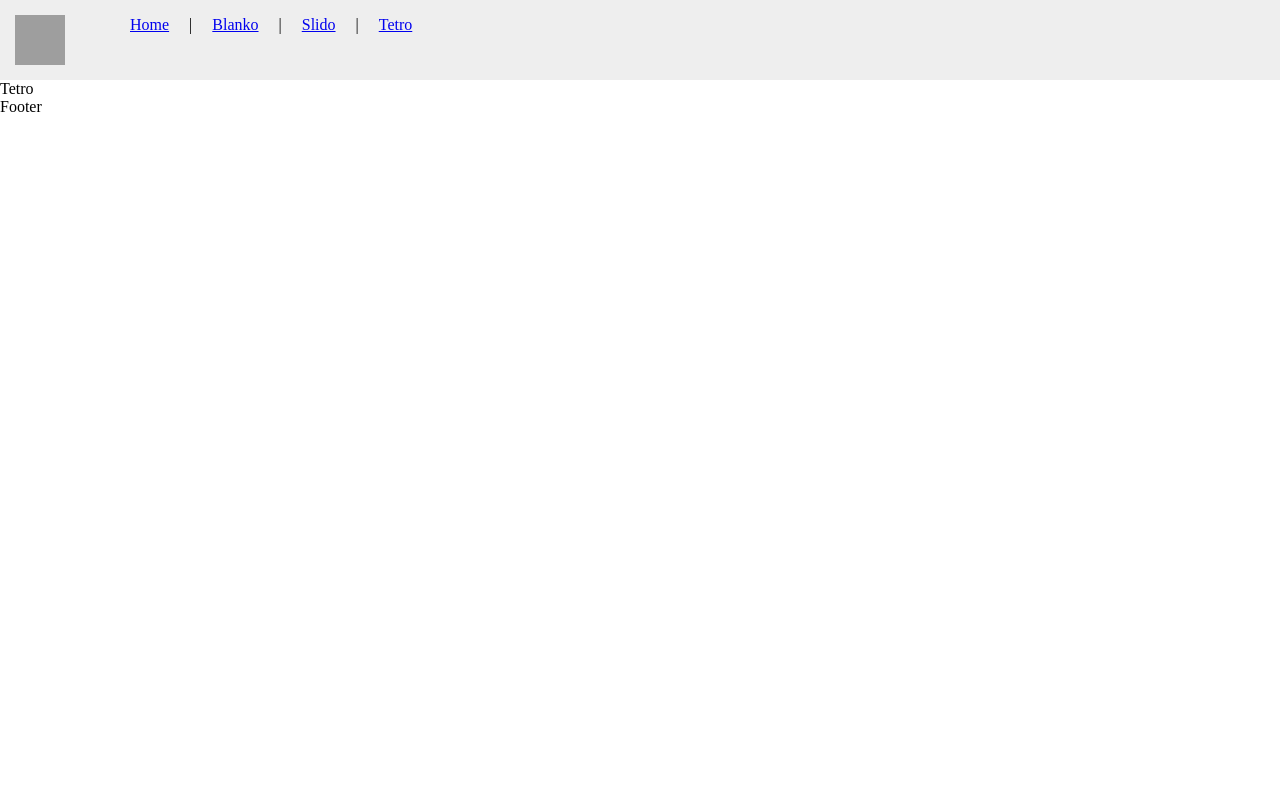
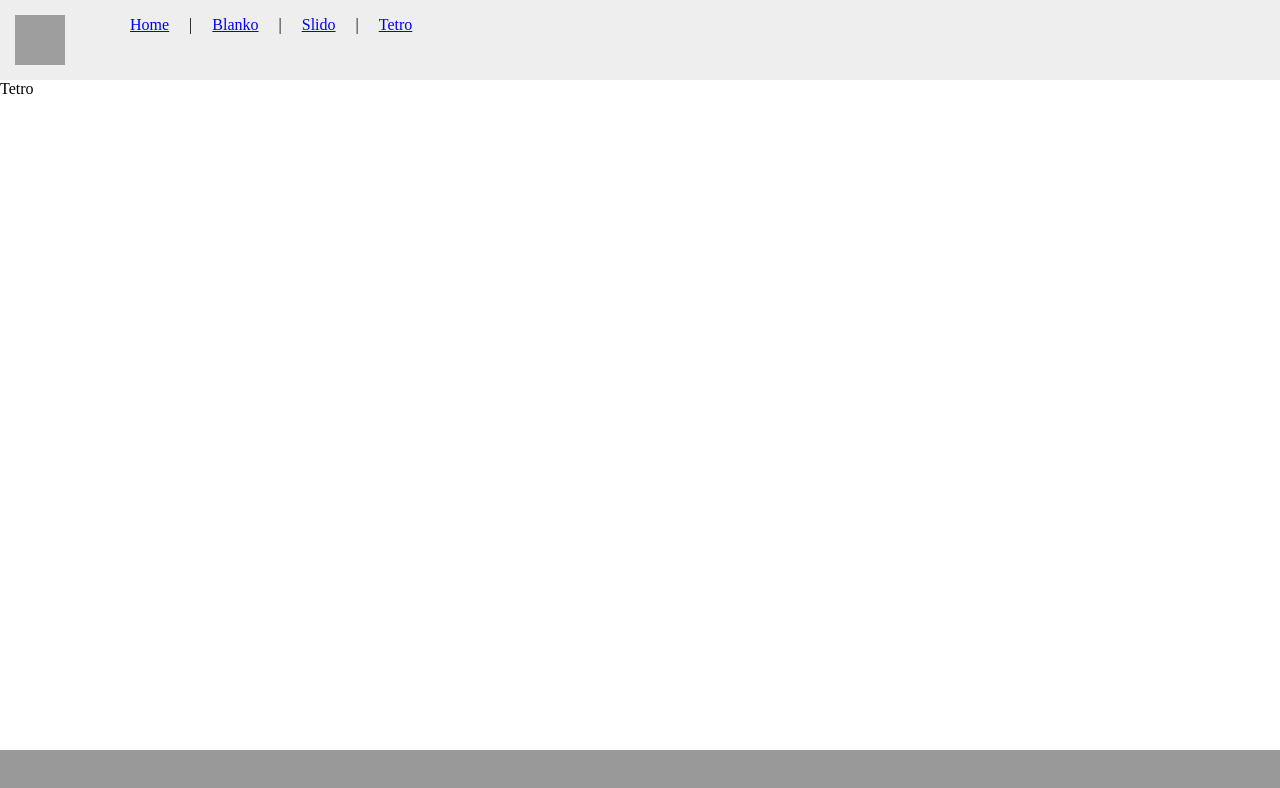
Before and after one commit to PasqualCarstens/coding-activity, a React (Create React App) app: page /tetro in a window 1280 px wide. Shown: the top 788 px of the page. Built offline with nearby package versions, Linux system fonts and the light colour scheme; grey boxes are pictures that could not be loaded.

Commit message:
Added footer

```diff
--- /dev/null
+++ b/src/components/Footer.css
@@ -0,0 +1,7 @@
+.Footer {
+  height: 50px;
+  background-color: #999999;
+  position: absolute;
+  bottom: 0;
+  width: 100%;
+}
--- a/src/components/Footer.js
+++ b/src/components/Footer.js
@@ -1,5 +1,6 @@
 import React from "react";
+import "./Footer.css";
 
 export default function Footer() {
-  return <div className="Footer">Footer</div>;
+  return <div className="Footer"></div>;
 }
```
